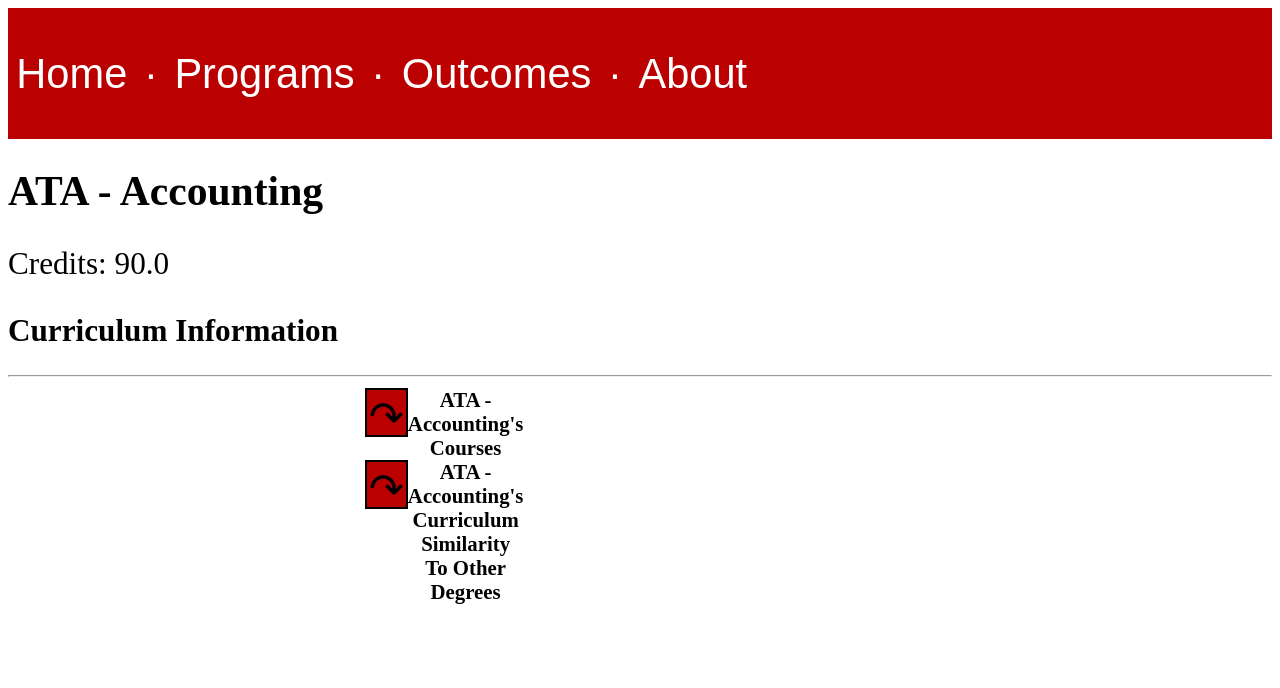
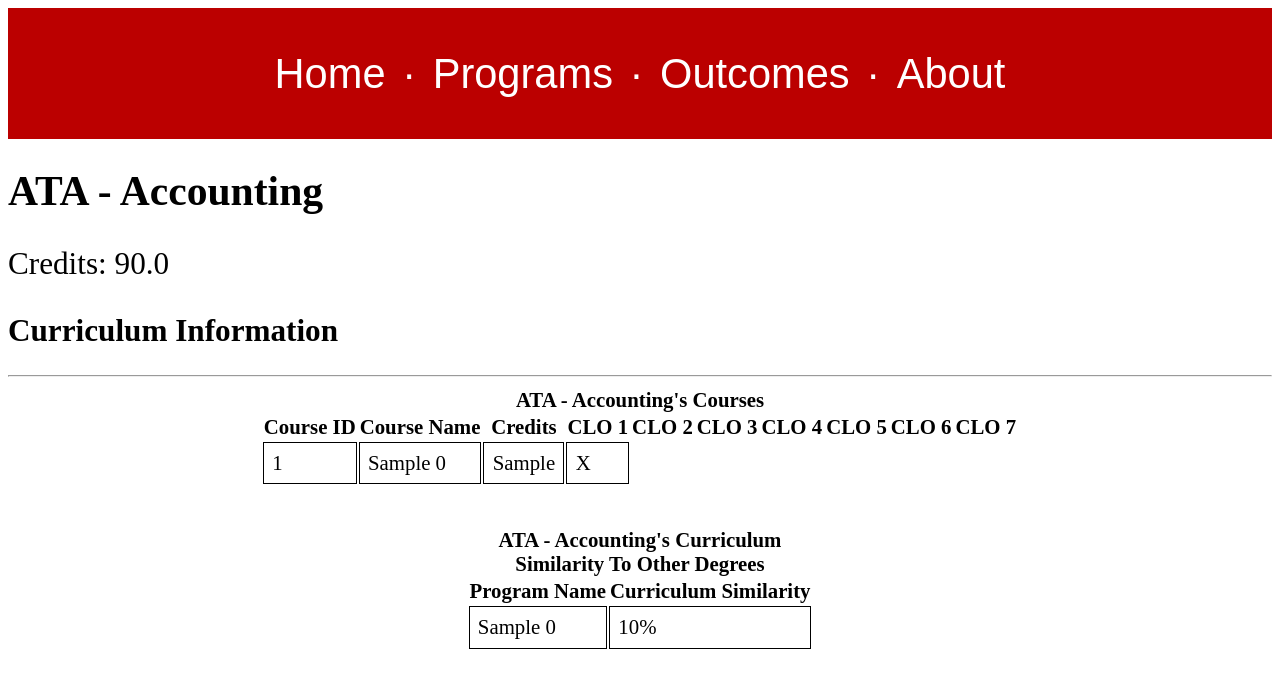
Before and after one commit to JD-P/evcc-clo-viewer, a Django app: template clo_viewer/clo_app/templates/degree_program.html in a window 1280 px wide. Shown: the top 688 px of the page. Run offline with Django 3.2, Linux system fonts and the light colour scheme; data comes from the database, SQL or seed files in the repository; both versions use the stored data as it was after the commit; tables that the repository leaves empty hold one stand-in row (values such as "Sample post"); the template is opened without the code that fills it: values that come from a table or form of the project are taken from there, most other values are stand-ins (such as "Sample title", 1, 10 or a date in 2020).

Commit message:
Add outcomes view, clean up degree program view CSS

```diff
--- a/clo_viewer/clo_app/static/base.css
+++ b/clo_viewer/clo_app/static/base.css
@@ -15,13 +15,14 @@ td {
 }
 
 #banner_navigation {
+    display: flex;
+    flex-direction: row;
+    justify-content: center;
     font-size: 2em;
     font-family: sans-serif;
     width: 100%;
-    text-align: center;
     background-color: #b00;
-    display: flex;
-    flex-direction: row;
+
 }
 
 #banner_navigation a {
--- a/clo_viewer/clo_app/static/degree_program.css
+++ b/clo_viewer/clo_app/static/degree_program.css
@@ -10,74 +10,8 @@ td {
 .collapse_table {
     display: flex;
     flex-direction: row;
-    margin-left: auto;
-    margin-right: auto;
-    width: 550px;
-}
-
-#dp_courses thead {
-    width: 50%;
-    transition:all 1s ease;
-    display: none;
-}
-
-
-#dp_courses:target thead {
-    display: initial;
-}
-
-#dp_courses tbody {
-    width: 50%;
-    transition:all 1s ease;
-    display: none;
-}
-
-
-#dp_courses:target tbody {
-    display: initial;
-}
-
-#dp_comp thead {
-    width: 50%;
-    transition:all 1s ease;
-    display: none;
-}
-
-
-#dp_comp:target thead {
-    display: initial;
-}
-
-#dp_comp tbody {
-    width: 50%;
-    transition:all 1s ease;
-    display: none;
-}
-
-
-#dp_comp:target tbody {
-    display: initial;
-}
-
-
-
-
-.arrow {
-    font-size: 2em;
-    padding: 2px;
-    text-decoration: none;
-    color: black;
-    border: black 2px solid;
-    background-color: #b00;
-    height: 1em;
-}
-
-.arrow:hover {
-    color: white;
-}
-
-#dp_comp:target .arrow {
-    color: white;
+    justify-content: center;
+    margin-bottom: 2em;
 }
 
 .gray_row {
--- a/clo_viewer/clo_app/templates/base.html
+++ b/clo_viewer/clo_app/templates/base.html
@@ -13,9 +13,9 @@
       <p class="sep_dot">·</p>
       <p><a href="{% url 'programs' %}">Programs</a></p>
       <p class="sep_dot">·</p>
-      <p><a href="">Outcomes</a></p>
+      <p><a href="{% url 'outcomes' %}">Outcomes</a></p>
       <p class="sep_dot">·</p>
-      <p><a href="">About</a></p>
+      <p><a href="{% url 'about' %}">About</a></p>
     </div>
     {% block content %} {% endblock %}
   </body>
--- a/clo_viewer/clo_app/templates/degree_program.html
+++ b/clo_viewer/clo_app/templates/degree_program.html
@@ -3,7 +3,7 @@
 
 {% block css %}<link rel="stylesheet" href="{% static 'degree_program.css' %}"/>{% endblock %}
 
-{% block title %}Compare Degree Program Distance At EvCC{% endblock %}
+{% block title %}View Degree Program Information At EvCC{% endblock %}
 
 {% block content %}
 
@@ -16,8 +16,6 @@
 <hr/>
 
 <div id="dp_courses" class="collapse_table">
-
-<a href="#dp_courses" class="arrow">↷</a>
 
 <table class="comparison_table">
   <caption><b>{{ reference_program.label }}'s Courses</b></caption>
@@ -39,6 +37,13 @@
       <td>{{ course_clo_pair.0.id }} </td>
       <td>{{ course_clo_pair.0.label }}</td>
       <td>{{ course_clo_pair.0.lower_credit_bound }}</td>
+      {% for outcome in course_clo_pair.1 %}
+      {% if outcome %}
+      <td>X</td>
+      {% else %}
+      <td></td>
+      {% endif %}
+      {% endfor %}
     </tr>
     {% endfor %}
   </tbody>
@@ -47,7 +52,6 @@
 </div>
 
 <div id="dp_comp" class="collapse_table">
-<a href="#dp_comp" class="arrow">↷</a>
 
 <table class="comparison_table">
   <caption><b>{{ reference_program.label }}'s Curriculum Similarity To Other Degrees</b></caption>
@@ -59,7 +63,7 @@
   {% for program_distance in program_distances reversed %}
   <tr class="{% cycle 'white_row' 'gray_row' %}">
     <td>{{ program_distance.0.label }}</td>
-    <td>{{ program_distance.1 }}%</td>
+    <td>{{ program_distance.1 | floatformat}}%</td>
   </tr>
   {% endfor %}
   </tbody>
--- a/clo_viewer/clo_app/urls.py
+++ b/clo_viewer/clo_app/urls.py
@@ -4,6 +4,9 @@ from . import views
 
 urlpatterns = [
     url(r'^$', views.home, name="home"),
+    url(r'^about/$', views.about, name="about"),
     url(r'^programs/$', views.programs, name="programs"),
+    url(r'^outcomes/$', views.outcomes, name="outcomes"),
     url(r'^degreeprogram/(?P<pid>[0-9]+)$', views.degree_program, name="degree-program"),
+    url(r'^clo/(?P<clo_id>[0-9]+)$', views.clo, name="clo"),
 ]
```
Also changed, not shown: clo_viewer/clo_app/templates/outcomes.html (added, +13 -0 lines), clo_viewer/clo_app/views.py (+30 -2 lines), clo_viewer/db.sqlite3.
